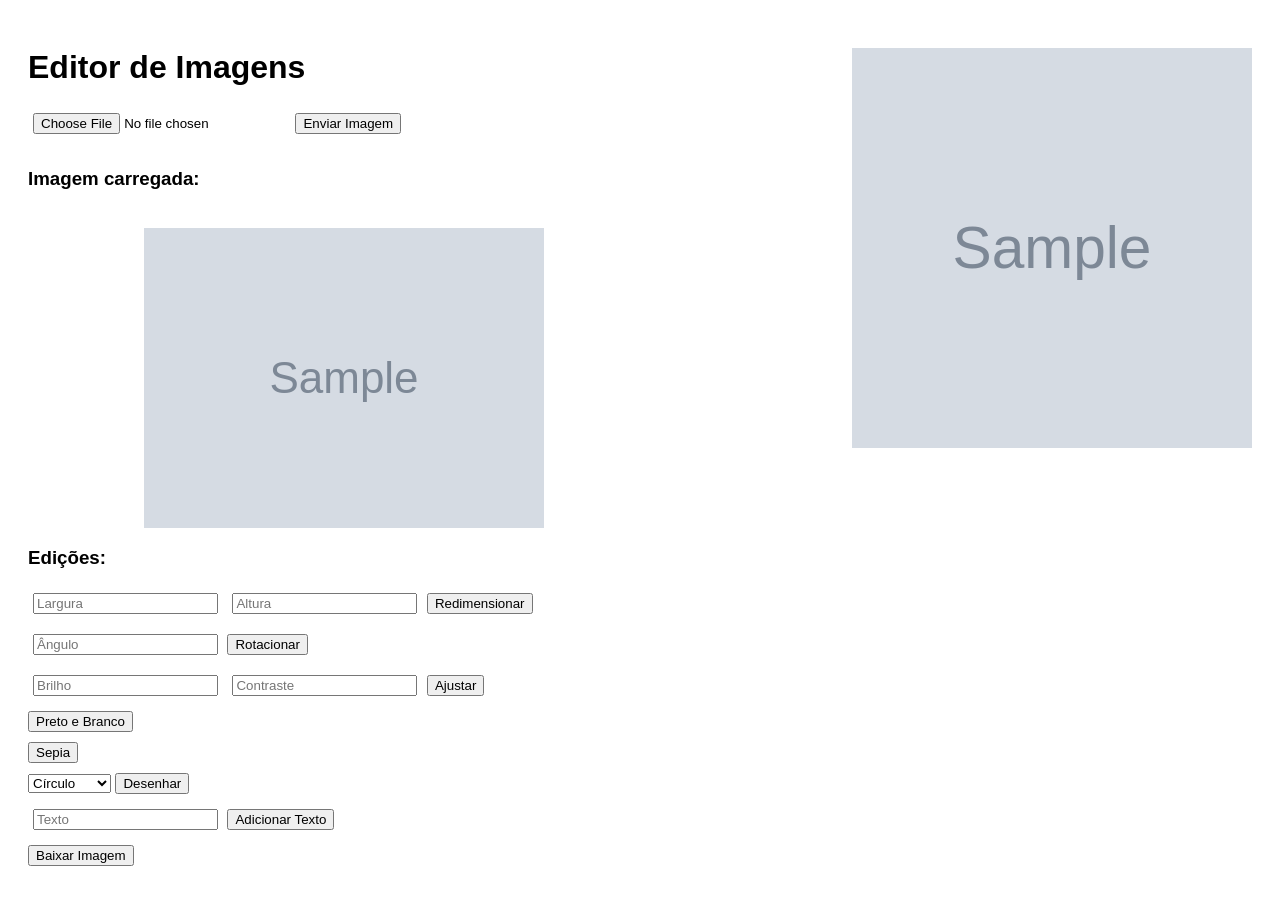
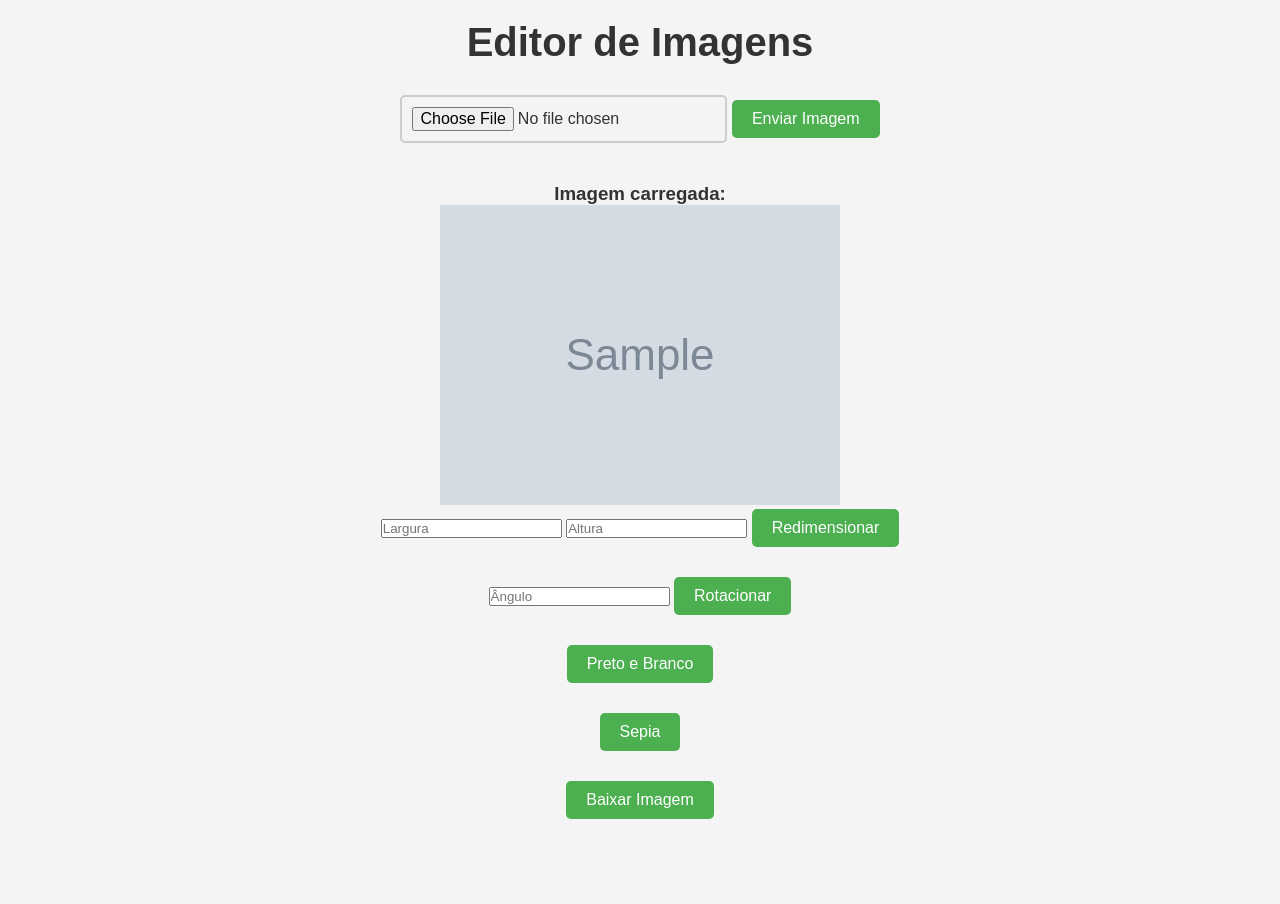
Before and after one commit to Gug4s/Projeto_M18_SF_ME, a Flask app: template SITE PSI 12º ANO/templates/index.html in a window 1280 px wide. After the commit the page ends 819 px from the top, so only its background shows below. Run offline with Flask 3, Linux system fonts and the light colour scheme; the template is opened without the code that fills it: most values are stand-ins (such as "Sample title", 1, 10 or a date in 2020); grey boxes marked "Sample" are stand-in pictures.

Commit message:
Progresso 31/03

```diff
--- a/SITE PSI 12º ANO/app.py
+++ b/SITE PSI 12º ANO/app.py
@@ -1,4 +1,4 @@
-from flask import Flask, render_template, request, send_file, jsonify
+from flask import Flask, render_template, request, send_file
 from PIL import Image, ImageEnhance, ImageOps, ImageDraw, ImageFont
 import os
 from io import BytesIO
@@ -9,11 +9,19 @@ app = Flask(__name__)
 UPLOAD_FOLDER = 'uploads'
 app.config['UPLOAD_FOLDER'] = UPLOAD_FOLDER
 
+# Criar a pasta de uploads se não existir
+if not os.path.exists(UPLOAD_FOLDER):
+    os.makedirs(UPLOAD_FOLDER)
+
 @app.route('/')
 def index():
-    return render_template('index.html')  # Renderiza o HTML da página inicial
+    return render_template('index.html')  # Renderiza a página inicial
 
-# Rota para carregar a imagem
+# Função para verificar tipos de arquivo permitidos
+def allowed_file(filename):
+    return '.' in filename and filename.rsplit('.', 1)[1].lower() in ['png', 'jpg', 'jpeg', 'gif']
+
+# Salvar a imagem original quando for carregada
 @app.route('/upload', methods=['POST'])
 def upload_image():
     if 'image' not in request.files:
@@ -22,13 +30,28 @@ def upload_image():
 
     if image_file and allowed_file(image_file.filename):
         img = Image.open(image_file)
-        img.save(os.path.join(app.config['UPLOAD_FOLDER'], 'uploaded_image.jpg'))
+        original_path = os.path.join(app.config['UPLOAD_FOLDER'], 'original_image.jpg')
+        edited_path = os.path.join(app.config['UPLOAD_FOLDER'], 'uploaded_image.jpg')
+
+        img.save(original_path)  # Salva a imagem original
+        img.save(edited_path)    # Salva uma cópia para edição
+
         return render_template('index.html', image_url='uploads/uploaded_image.jpg')
+
     return 'Arquivo inválido', 400
 
-# Função para verificar tipos de arquivo permitidos
-def allowed_file(filename):
-    return '.' in filename and filename.rsplit('.', 1)[1].lower() in ['png', 'jpg', 'jpeg', 'gif']
+# Rota para restaurar a imagem original
+@app.route('/reset', methods=['POST'])
+def reset_image():
+    original_path = os.path.join(app.config['UPLOAD_FOLDER'], 'original_image.jpg')
+    edited_path = os.path.join(app.config['UPLOAD_FOLDER'], 'uploaded_image.jpg')
+
+    if os.path.exists(original_path):
+        img = Image.open(original_path)
+        img.save(edited_path)  # Restaurar a cópia de edição para a versão original
+        return send_image(img)
+    else:
+        return 'Nenhuma imagem original encontrada', 400
 
 # Função para redimensionar imagem
 @app.route('/resize', methods=['POST'])
@@ -87,19 +110,18 @@ def bw_filter():
 @app.route('/sepia', methods=['POST'])
 def sepia_filter():
     img_path = os.path.join(app.config['UPLOAD_FOLDER'], 'uploaded_image.jpg')
-    img = Image.open(img_path)
+    img = Image.open(img_path).convert("RGB")
 
     width, height = img.size
-    pixels = img.load()  # Cria um objeto de acesso aos pixels da imagem
+    pixels = img.load()
 
     for py in range(height):
         for px in range(width):
-            r, g, b = img.getpixel((px, py))
+            r, g, b = pixels[px, py]
             tr = int(0.393 * r + 0.769 * g + 0.189 * b)
             tg = int(0.349 * r + 0.686 * g + 0.168 * b)
             tb = int(0.272 * r + 0.534 * g + 0.131 * b)
-            tr, tg, tb = min(tr, 255), min(tg, 255), min(tb, 255)
-            pixels[px, py] = (tr, tg, tb)
+            pixels[px, py] = (min(tr, 255), min(tg, 255), min(tb, 255))
 
     img.save(img_path)
     return send_image(img)
@@ -145,13 +167,5 @@ def send_image(img):
     img_byte_arr.seek(0)
     return send_file(img_byte_arr, mimetype='image/png')
 
-# Função para baixar a imagem editada
-@app.route('/download', methods=['GET'])
-def download_image():
-    img_path = os.path.join(app.config['UPLOAD_FOLDER'], 'uploaded_image.jpg')
-    return send_file(img_path, as_attachment=True)
-
 if __name__ == '__main__':
-    if not os.path.exists(UPLOAD_FOLDER):
-        os.makedirs(UPLOAD_FOLDER)
     app.run(debug=True)
--- a/SITE PSI 12º ANO/templates/index.html
+++ b/SITE PSI 12º ANO/templates/index.html
@@ -4,42 +4,13 @@
     <meta charset="UTF-8">
     <meta name="viewport" content="width=device-width, initial-scale=1.0">
     <title>Editor de Imagens</title>
-    <style>
-        body {
-            font-family: Arial, sans-serif;
-            display: flex;
-            flex-direction: row;
-            justify-content: space-between;
-            padding: 20px;
-        }
-        .container {
-            display: flex;
-            flex-direction: column;
-            width: 50%;
-        }
-        .image-container {
-            display: flex;
-            justify-content: center;
-            margin-top: 20px;
-        }
-        img {
-            max-width: 400px;
-            max-height: 400px;
-            margin-left: 20px;
-        }
-        form {
-            margin-bottom: 10px;
-        }
-        input {
-            margin: 5px;
-        }
-    </style>
+    <link rel="stylesheet" type="text/css" href="{{ url_for('static', filename='style.css') }}">
 </head>
 <body>
     <div class="container">
         <h1>Editor de Imagens</h1>
 
-        <!-- Formulário para enviar imagem -->
+        <!-- Formulário para upload de imagem -->
         <form action="/upload" method="post" enctype="multipart/form-data">
             <input type="file" name="image" required>
             <button type="submit">Enviar Imagem</button>
@@ -48,68 +19,44 @@
         {% if image_url %}
             <h3>Imagem carregada:</h3>
             <div class="image-container">
-                <img id="currentImage" src="{{ image_url }}" alt="Imagem carregada">
+                <img id="currentImage" src="{{ url_for('static', filename='uploads/' + image_url) }}" alt="Imagem carregada">
             </div>
-        {% endif %}
 
-        <!-- Formulários de edição -->
-        <h3>Edições:</h3>
+            <!-- Campo oculto para manter o nome da imagem -->
+            <input type="hidden" id="image_filename" name="image_filename" value="{{ image_url }}">
 
-        <!-- Redimensionar -->
+            <!-- Formulário para redimensionar -->
             <form action="/resize" method="post">
+                <input type="hidden" name="image_filename" value="{{ image_url }}">
                 <input type="number" name="width" placeholder="Largura" required>
                 <input type="number" name="height" placeholder="Altura" required>
                 <button type="submit">Redimensionar</button>
             </form>
 
-        <!-- Rotacionar -->
+            <!-- Formulário para rotacionar -->
             <form action="/rotate" method="post">
+                <input type="hidden" name="image_filename" value="{{ image_url }}">
                 <input type="number" name="angle" placeholder="Ângulo" required>
                 <button type="submit">Rotacionar</button>
             </form>
 
-        <!-- Ajustar brilho e contraste -->
-        <form action="/adjust" method="post">
-            <input type="number" step="0.1" name="brightness" placeholder="Brilho" required>
-            <input type="number" step="0.1" name="contrast" placeholder="Contraste" required>
-            <button type="submit">Ajustar</button>
-        </form>
-
-        <!-- Filtros -->
+            <!-- Formulário para aplicar preto e branco -->
             <form action="/bw" method="post">
+                <input type="hidden" name="image_filename" value="{{ image_url }}">
                 <button type="submit">Preto e Branco</button>
             </form>
 
+            <!-- Formulário para filtro sepia -->
             <form action="/sepia" method="post">
+                <input type="hidden" name="image_filename" value="{{ image_url }}">
                 <button type="submit">Sepia</button>
             </form>
 
-        <!-- Desenho de formas -->
-        <form action="/draw" method="post">
-            <select name="shape">
-                <option value="circle">Círculo</option>
-                <option value="rectangle">Retângulo</option>
-                <option value="line">Linha</option>
-            </select>
-            <button type="submit">Desenhar</button>
-        </form>
-
-        <!-- Adicionar texto -->
-        <form action="/add_text" method="post">
-            <input type="text" name="text" placeholder="Texto" required>
-            <button type="submit">Adicionar Texto</button>
-        </form>
-
-        <!-- Baixar a imagem editada -->
+            <!-- Botão para baixar imagem -->
             <form action="/download" method="get">
+                <input type="hidden" name="image_filename" value="{{ image_url }}">
                 <button type="submit">Baixar Imagem</button>
             </form>
-    </div>
-
-    <div class="image-container">
-        {% if image_url %}
-            <!-- Exibe a imagem editada ao lado -->
-            <img src="{{ image_url }}" id="currentImage" alt="Imagem Editada">
         {% endif %}
     </div>
 </body>
```
Also changed, not shown: static/uploads/resized_1743427214.jpg (added), static/uploads/resized_1743427221.jpg (added), static/uploads/uploaded_1743427204.jpg (added), uploads/uploaded_image.jpg (added). Lines whose indentation alone changed are shown as unchanged.
